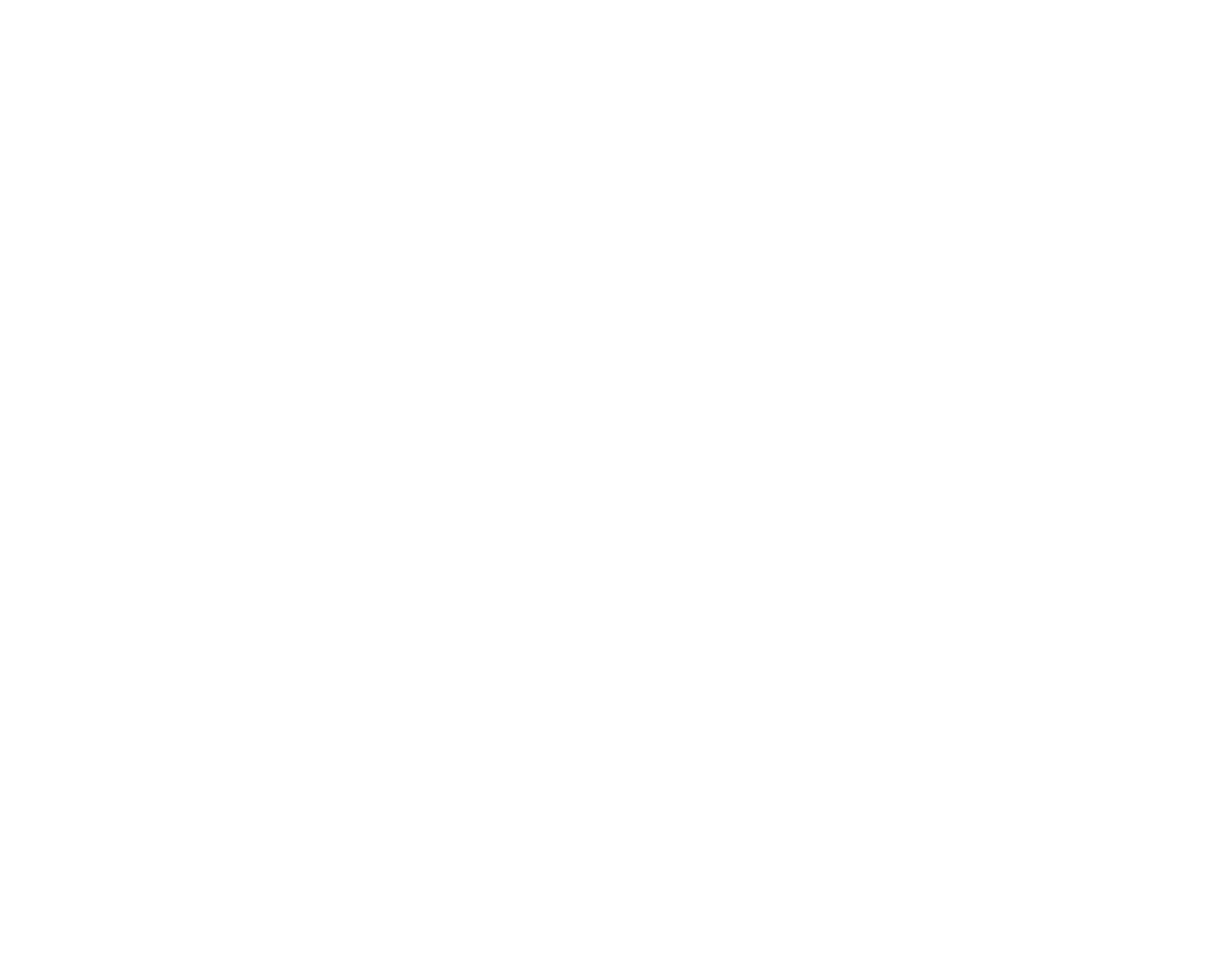
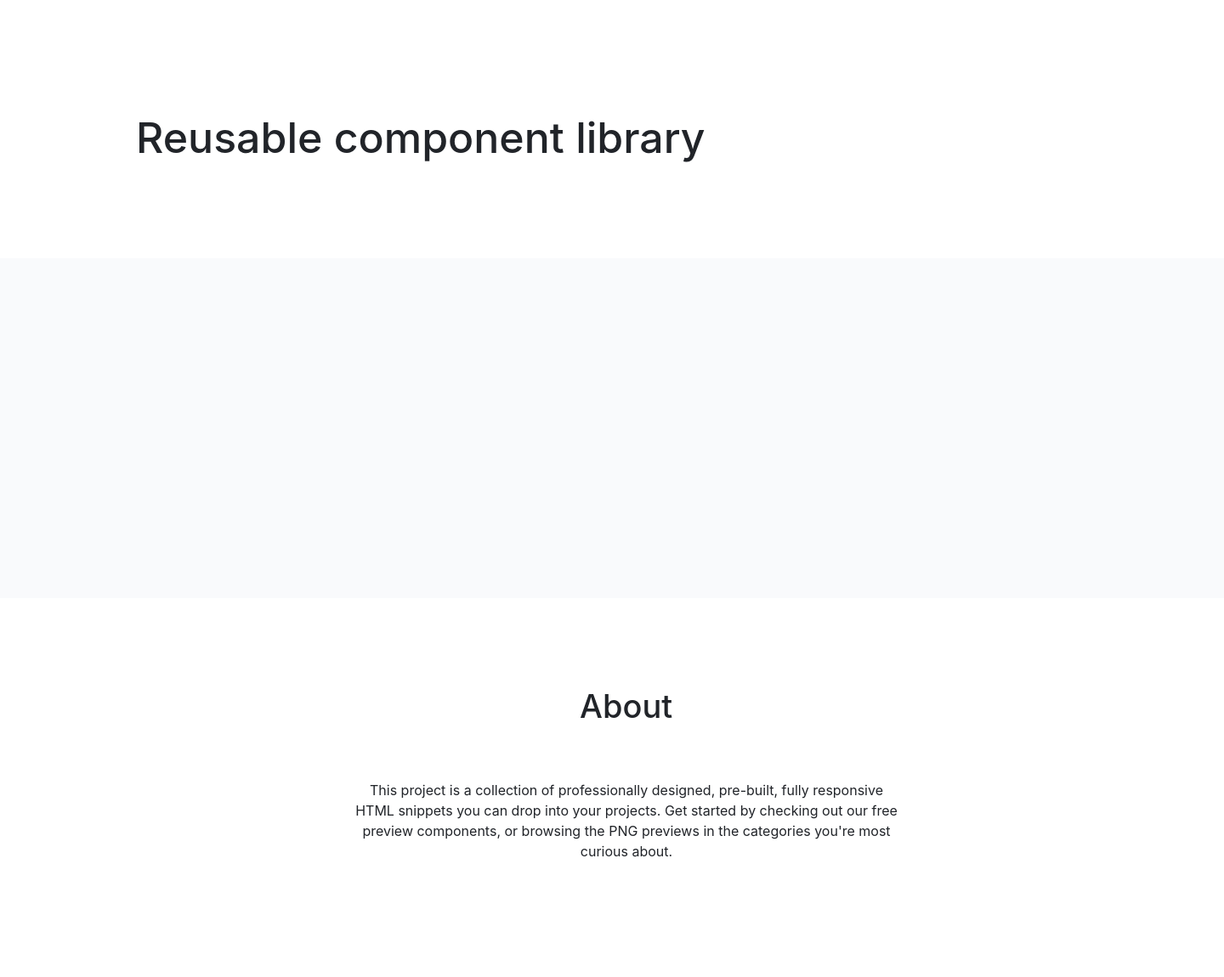
Before and after one commit to js-tasks-ru/htmlcss-20250313_9651027, a website: page index.html in a window 1280 px wide. Shown: the whole page at 85% size, 1440 px wide, since content can reach past the window. Before the commit the page ends 800 px from the top, so only its background shows below. Drawn offline with Linux system fonts and the light colour scheme.

Commit message:
разметка index.html, компоненты css для index.html, подключен шрифт inter

```diff
--- a/assets/css/main.css
+++ b/assets/css/main.css
@@ -1,5 +1,9 @@
 @import '../fonts/fonts.css';
 @import url("normalize.css");
+@import "../../components/page/page.css";
+@import "../../components/main/main.css";
+@import "../../components/footer/footer.css";
+@import "../../components/header/header.css";
 
 
 :root {
--- a/assets/fonts/fonts.css
+++ b/assets/fonts/fonts.css
@@ -1 +1,7 @@
 @import url('https://fonts.googleapis.com/css2?family=Roboto:ital,wght@0,100;0,300;0,400;0,500;0,700;0,900;1,100;1,300;1,400;1,500;1,700;1,900&display=swap');
+
+@font-face {
+    font-family: 'Inter';
+    src: url('inter/Inter_18pt-Regular.ttf') format('ttf');
+    font-style: normal;
+}
--- /dev/null
+++ b/components/footer/footer.css
@@ -0,0 +1,32 @@
+:root {
+   --font_inter: 'Inter', sans-serif;
+   --style_normal: normal;
+
+ }
+.footer {
+   box-sizing: border-box;
+
+
+}
+
+.footer__about {
+   padding: 71px 0 0 682px;
+   font-weight: 500;
+   font-size: 38px;
+   line-height: 48px;
+   font-family: var(--font_inter);
+   font-style: var(--style_normal);
+   color: var(--black);
+}
+
+.footer__text {
+   width: 640px;
+   text-align: center;
+   padding: 32px 0 136px 417px;
+   font-weight: 400;
+   font-size: 16px;
+   line-height: 24px;
+   font-family: var(--font_inter);
+   font-style: var(--style_normal);
+   color: var(--black);
+}
--- /dev/null
+++ b/components/header/header.css
@@ -0,0 +1,15 @@
+.header {
+    box-sizing: border-box;
+    background-color: var(--white);
+
+}
+
+.header__title {
+    padding: 96px 0 77px 160px;
+    font-family: 'Inter', sans-serif;
+    font-style: normal;
+    font-weight: 500;
+    font-size: 50px;
+    line-height: 64px;
+    color: var(--black);
+}
--- /dev/null
+++ b/components/main/main.css
@@ -0,0 +1,4 @@
+.main{
+    height: 400px; /*временно*/
+    background-color: #F9FAFC;
+}
--- /dev/null
+++ b/components/page/page.css
@@ -0,0 +1,3 @@
+.page{
+    width: 1440px;
+}
--- a/index.html
+++ b/index.html
@@ -5,6 +5,18 @@
         <link rel="stylesheet" href="./assets/css/main.css">
     </head>
     <body>
+        <div class="page">
+            <header class="header">
+                <h1 class="header__title">Reusable component library</h1>
+            </header>
+            <main class="main"> </main>
+            <footer class="footer">
+                <h2 class="footer__about">About</h2>
+                <div class="footer__text">
+                    This project is a collection of professionally designed, pre-built, fully responsive HTML snippets you can drop into your projects. Get started by checking out our free preview components, or browsing the PNG previews in the categories you're most curious about.
+                </div>
 
+            </footer>
+        </div>
     </body>
 </html>
```
Also changed, not shown: assets/fonts/inter/Inter_18pt-Regular.ttf (added).
